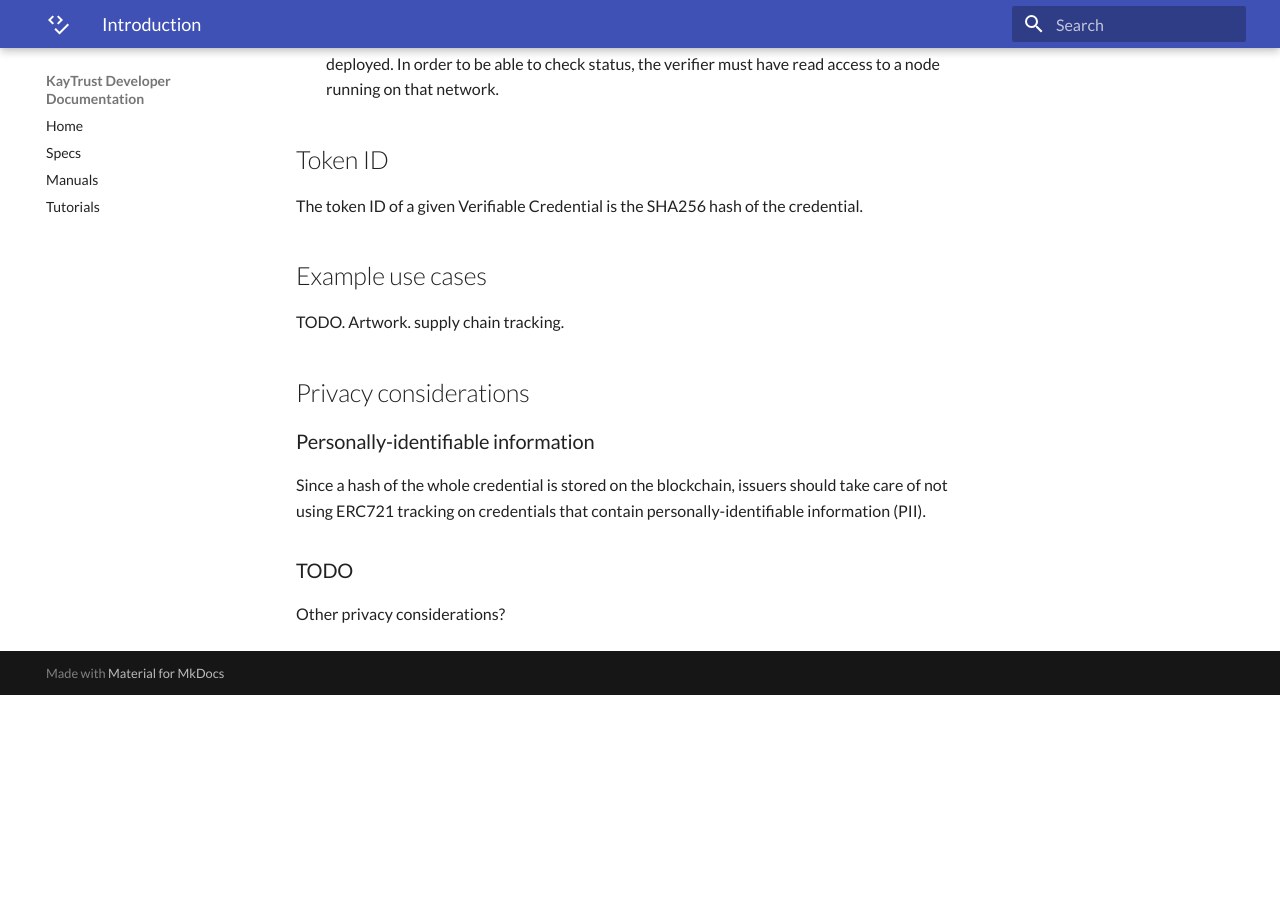
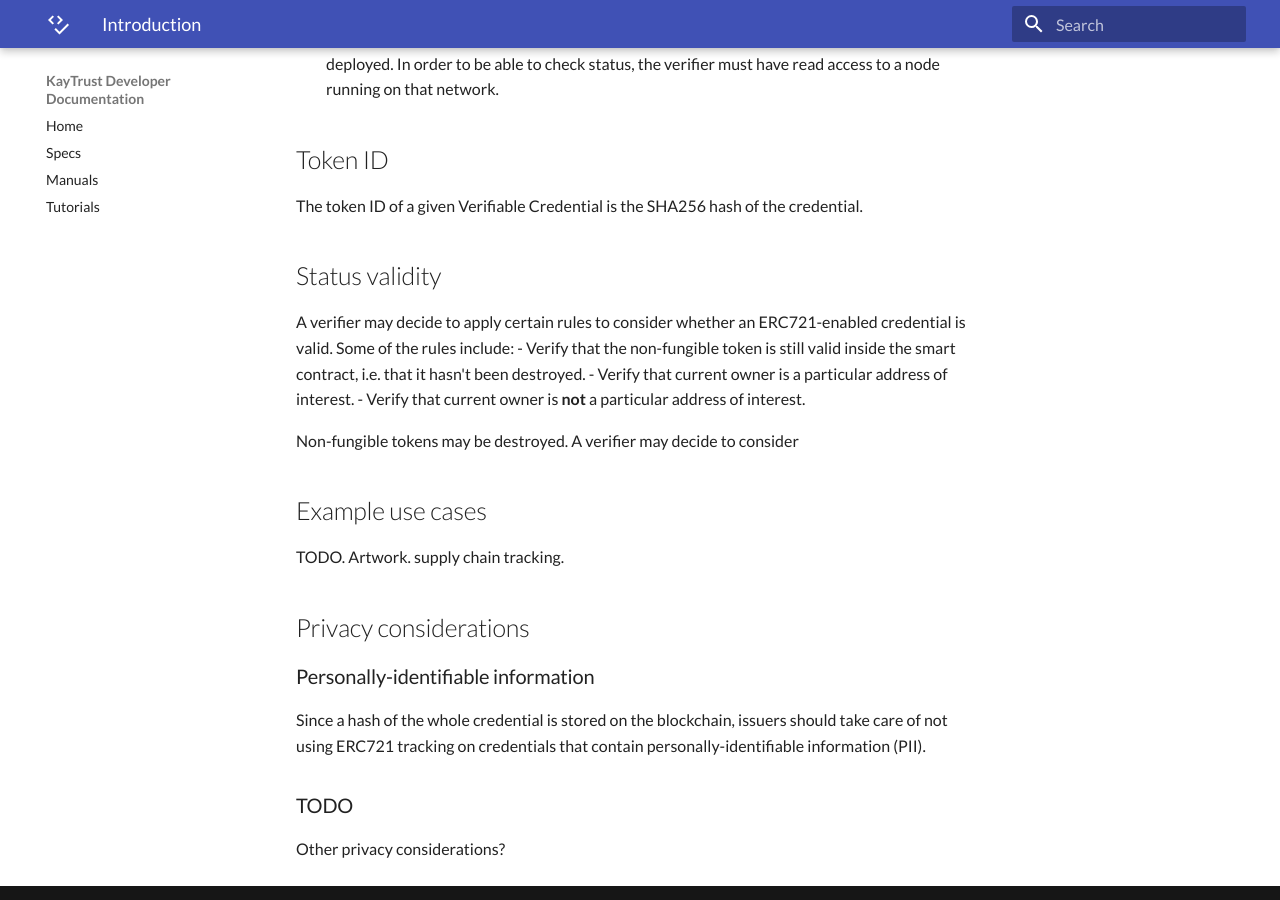
Before and after one commit to KayTrust/kaytrust.github.io, an MkDocs documentation site: the page built from docs/Specs/Credential-Status-ERC721.md, in a window 1280 px wide and 900 px high, scrolled down 842 px. Built offline with MkDocs 1.6.1 and Material for MkDocs 9.7.7, drawn with Linux system fonts in a browser that asks for light colours; before the commit the page ends 1537 px from its top, so only the background shows below that.

Commit message:
Updated Credential Status ERC721

```diff
--- a/docs/Specs/Credential-Status-ERC721.md
+++ b/docs/Specs/Credential-Status-ERC721.md
@@ -20,10 +20,18 @@ Inside the verifiable credential, the following fields are to be used inside the
   <dd>A string containing the hexadecimal NetworkId of the Ethereum network where the contract is deployed. In order to be able to check status, the verifier must have read access to a node running on that network.</dd>
 </dl>
 
-
 ## Token ID
 
 The token ID of a given Verifiable Credential is the SHA256 hash of the credential.
+
+## Status validity
+
+A verifier may decide to apply certain rules to consider whether an ERC721-enabled credential is valid. Some of the rules include:
+- Verify that the non-fungible token is still valid inside the smart contract, i.e. that it hasn't been destroyed.
+- Verify that current owner is a particular address of interest.
+- Verify that current owner is **not** a particular address of interest.
+
+Non-fungible tokens may be destroyed. A verifier may decide to consider
 
 ## Example use cases
 
```
